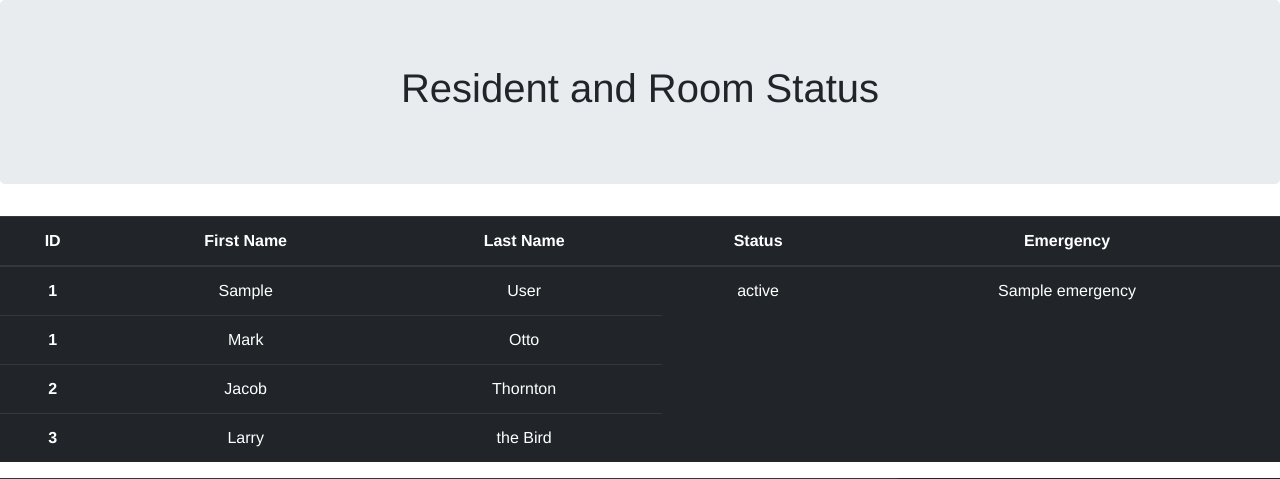
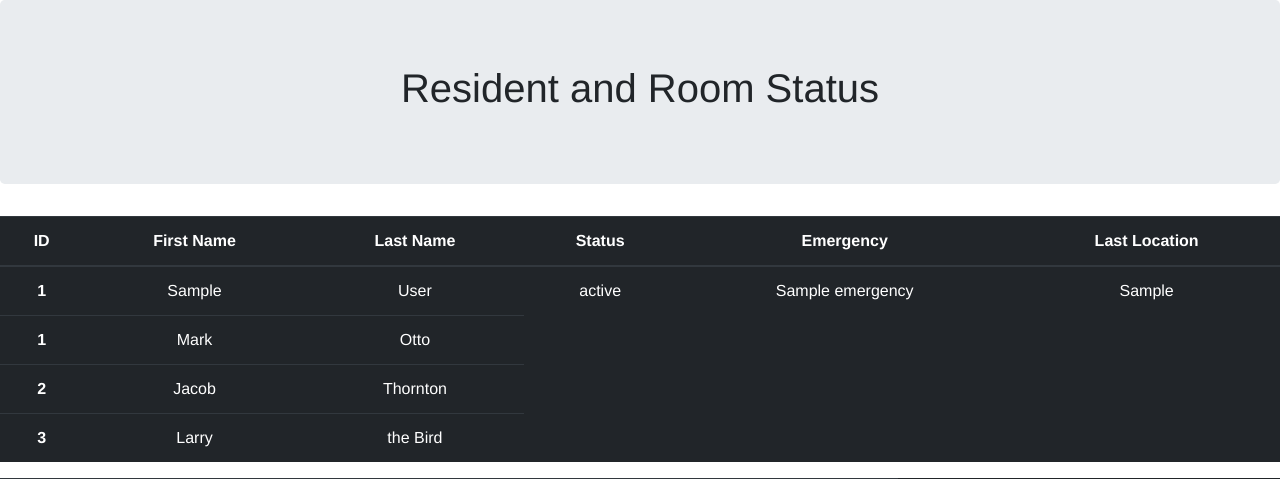
Before and after one commit to arminale/MakeUoft, a Flask app: template webapp/templates/resident_list.html in a window 1280 px wide. Shown: the part 56-535 px from the top of the page. Run offline with Flask 2, Linux system fonts and the light colour scheme; the template is opened without the code that fills it: most values are stand-ins (such as "Sample title", 1, 10 or a date in 2020); some libraries are stand-ins or nearby versions.

Commit message:
last location added

```diff
--- a/webapp/templates/resident_list.html
+++ b/webapp/templates/resident_list.html
@@ -44,6 +44,8 @@
           <th scope="col">Last Name</th>
           <th scope="col">Status</th>
           <th scope="col">Emergency</th>
+          <th scope="col">Last Location</th>
+
         </tr>
       </thead>
 
@@ -54,6 +56,8 @@
           <td>{{ res['last_name'] }}</td>
           <td>{{ res['status'] }}</td>
           <td>{{ res['emergency'] }}</td>
+          <td>{{ res['last_location'] }}</td>
+
         {% endfor %}
 
         <tr>
```
